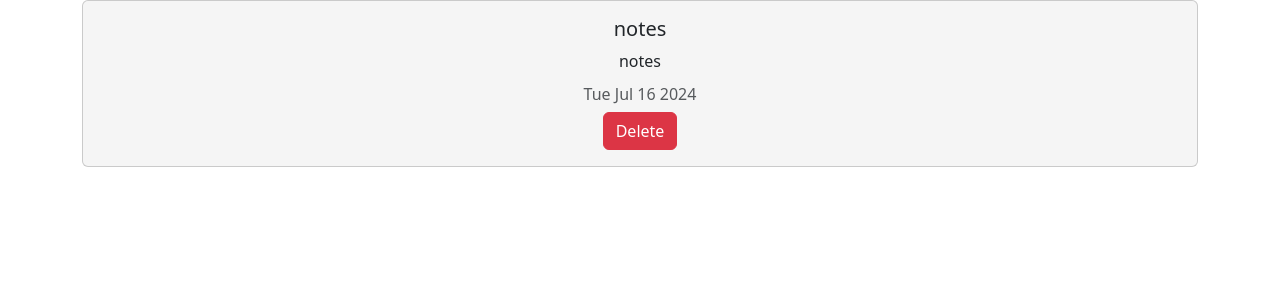
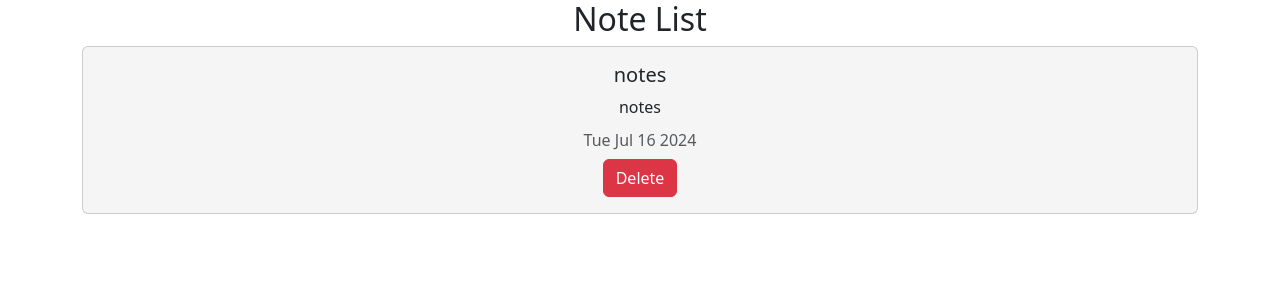
Before and after one commit to kencal20/notesapp, a React (Create React App) app: page / in a window 1280 px wide. Shown: the top 300 px of the page. Built offline with nearby package versions, Linux system fonts and the light colour scheme.

Commit message:
adding headers

```diff
--- a/src/components/noteList.tsx
+++ b/src/components/noteList.tsx
@@ -13,6 +13,7 @@ export default function NoteList({ notes, setNotes }: Props) {
     }
     return (
         <div>
+            <h2>Note List</h2>
             {
                 notes.map(note =>
                     (<NoteItem key={note.id} note={note} handleDelete={handleDelete} />))
```
Also changed, not shown: src/components/createNote.tsx (+6 -4 lines).
